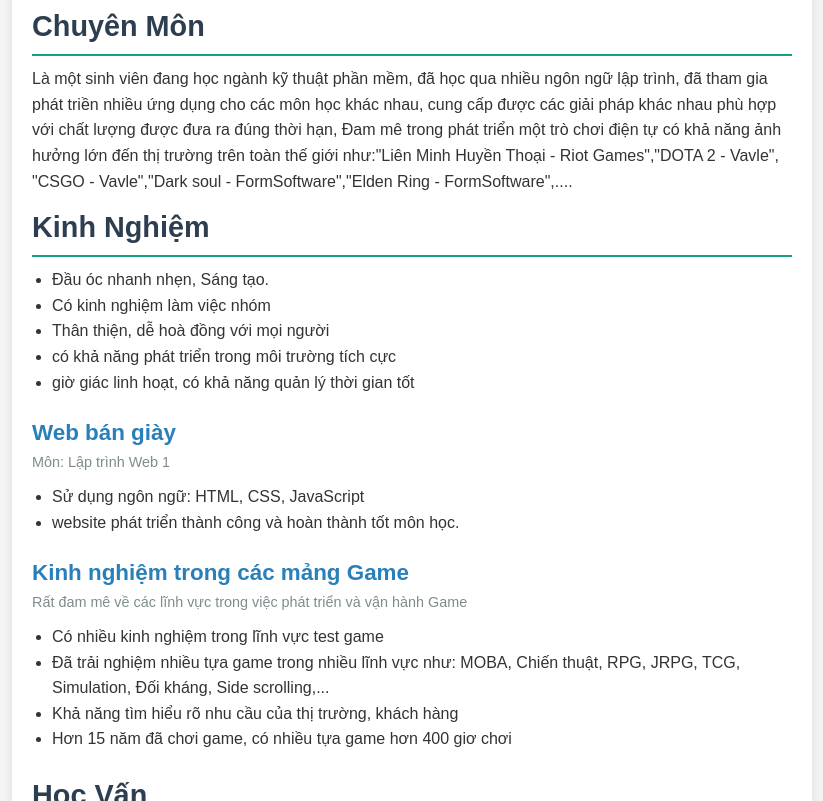
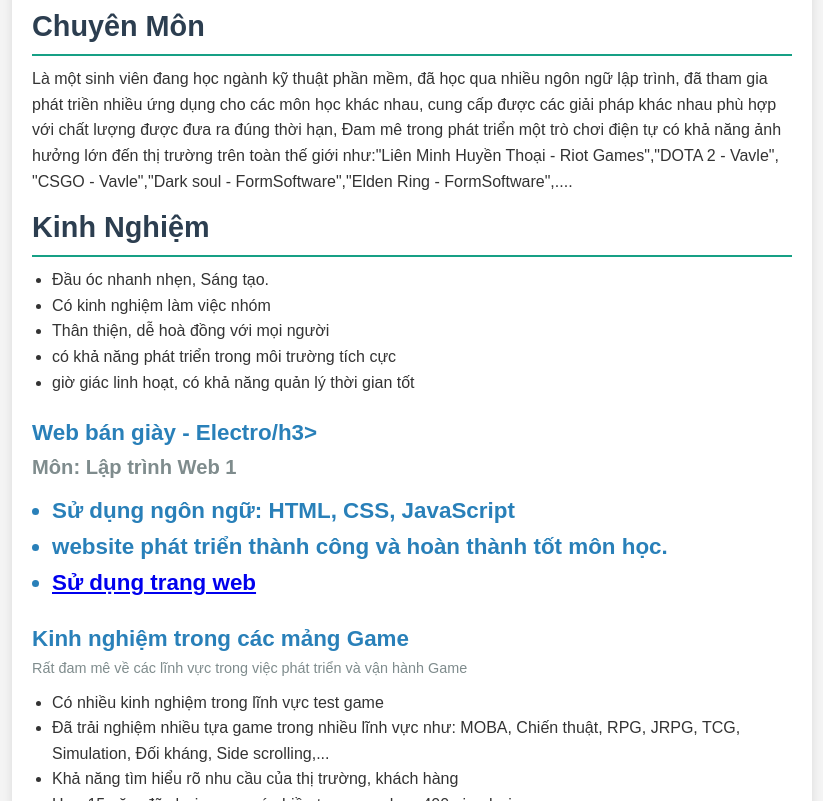
Before and after one commit to Ayashion/Ayashion.github.io, a plain HTML site: page index.html in a window 1280 px wide. Shown: the part 386-1187 px from the top of the page, without its empty margins (228-1051 px from the left). Drawn offline with Linux system fonts and the light colour scheme.

Commit message:
Update index.html

```diff
--- a/index.html
+++ b/index.html
@@ -52,11 +52,12 @@
             </div>
 
             <div class="job">
-                <h3>Web bán giày</h3>
+                <h3>Web bán giày - Electro/h3>
                 <p>Môn: Lập trình Web 1</p>
                 <ul>
                     <li>Sử dụng ngôn ngữ: HTML, CSS, JavaScript</li>
                     <li>website phát triển thành công và hoàn thành tốt môn học.</li>
+                    <li><a href="https://ayashion.github.io/Web1/"> Sử dụng trang web</a></li>
                 </ul>
             </div>
 
```
